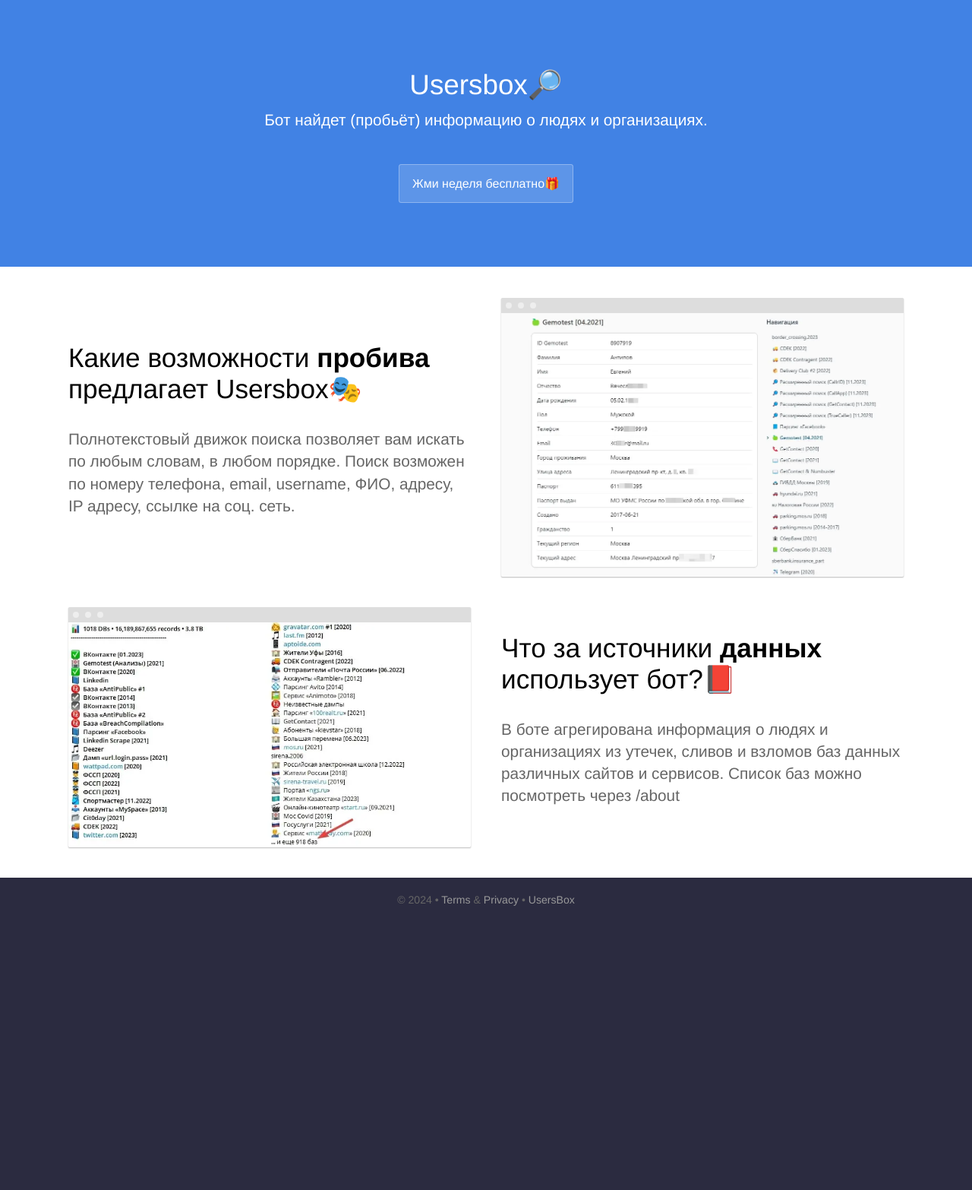
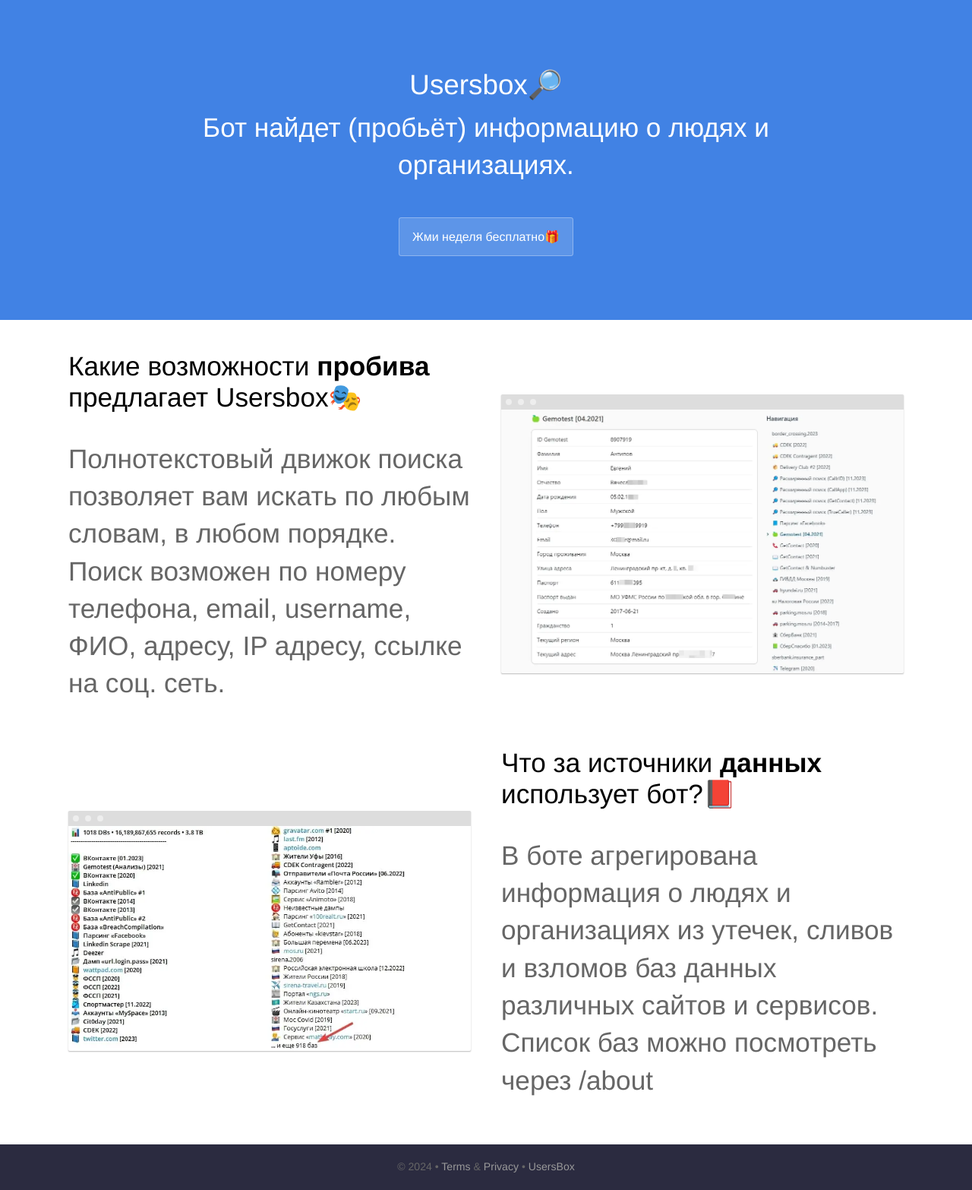
Before and after one commit to usersboxbot/usersboxbot.github.io, a Jekyll site: the page built from index.html, in a window 1280 px wide. Shown: the whole page at 76% size. Built offline with Jekyll 4.4.1, drawn with Linux system fonts in a browser that asks for light colours; before the commit the page ends 1215 px from its top, so only the background shows below that.

Commit message:
Update elements.scss

```diff
--- a/_sass/elements.scss
+++ b/_sass/elements.scss
@@ -46,7 +46,7 @@
 
 
 p, address {
-	font-size: 1.3em;
+	font-size: 2.2em;
 	color: #666;
 	margin-bottom: 20px;
 	font-weight: 300;
```
